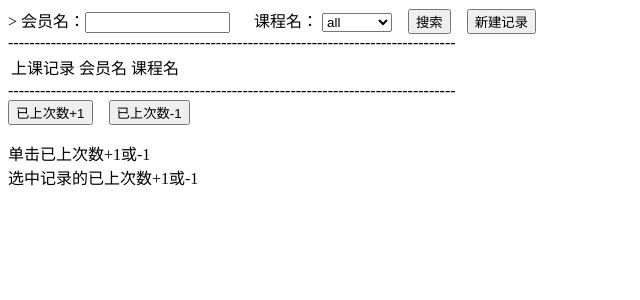
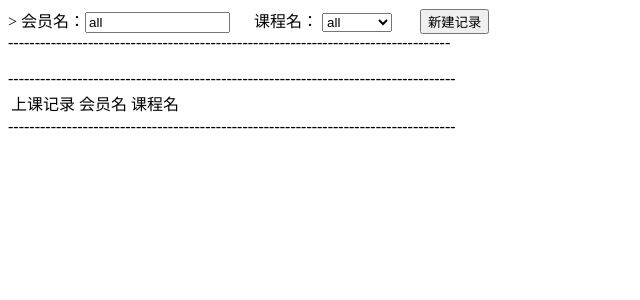
Before and after one commit to shao0099876/AmyYoga, a Django app: page /courseused/ in a window 1280 px wide. Shown: the top 300 px of the page, without its empty margins (0-640 px from the left). Run offline with Django 3.2, Linux system fonts and the light colour scheme.

Commit message:
存档
要尝试识别两个按钮的新方法了

```diff
--- a/AmyYoga/AmyYoga/CourseUsed/templates/CourseUsed.html
+++ b/AmyYoga/AmyYoga/CourseUsed/templates/CourseUsed.html
@@ -7,7 +7,7 @@
 <body>
 
     <form id="user_course" action="" method="POST" >{% csrf_token %}>
-        会员名：<input type="text" name="vipname" size="15">
+        会员名：<input type="text" name="vipname" value="all" size="15">
         &nbsp;&nbsp;&nbsp;&nbsp;
         课程名：
             <select name="coursename">
@@ -16,25 +16,24 @@
                <option value="002" > course2
             </select>
         &nbsp;&nbsp;
-            <input type="button" name="Submit" value="搜索" onclick="submit(1)"/>
+        <!--<input type="submit" name="Submit" value="搜索">-->
         &nbsp;&nbsp;
-            <input type="submit" name="newlyRecord" value="新建记录">
+        <input type="button" name="newlyRecord" value="新建记录" onclick="javascript:submit(1)">
+        <script>
+            function submit(val){
+                alert("在调用函数了！");
+            }
+        </script>
     </form>
-<script type="text/javascript">
-function submit(val){
-    //判断参数
-    if(val==1){   //搜索
-        var url = "views.CourseUsed()";
-        var params = $("#user_course").serialize();
-        //异步处理
-        $.post(url,params);
-    }
-}
-</script>
+</body>
+-----------------------------------------------------------------------------------
+<body>
+<br>
+
 
 </body>
 
-------------------------------------------------------------------------------------
+<br>------------------------------------------------------------------------------------
 <table>
 
     <tr>
@@ -52,6 +51,7 @@ function submit(val){
     {% endfor %}
 </table>
 ------------------------------------------------------------------------------------
+<!--
 <body>
 <br>
     <input type="button" name="plus" value="已上次数+1" onclick="javascript:course_used_times_plus()">
@@ -75,4 +75,5 @@ function submit(val){
     <br>选中记录的已上次数+1或-1
     </p>
 </body>
+-->
 </html>
```
